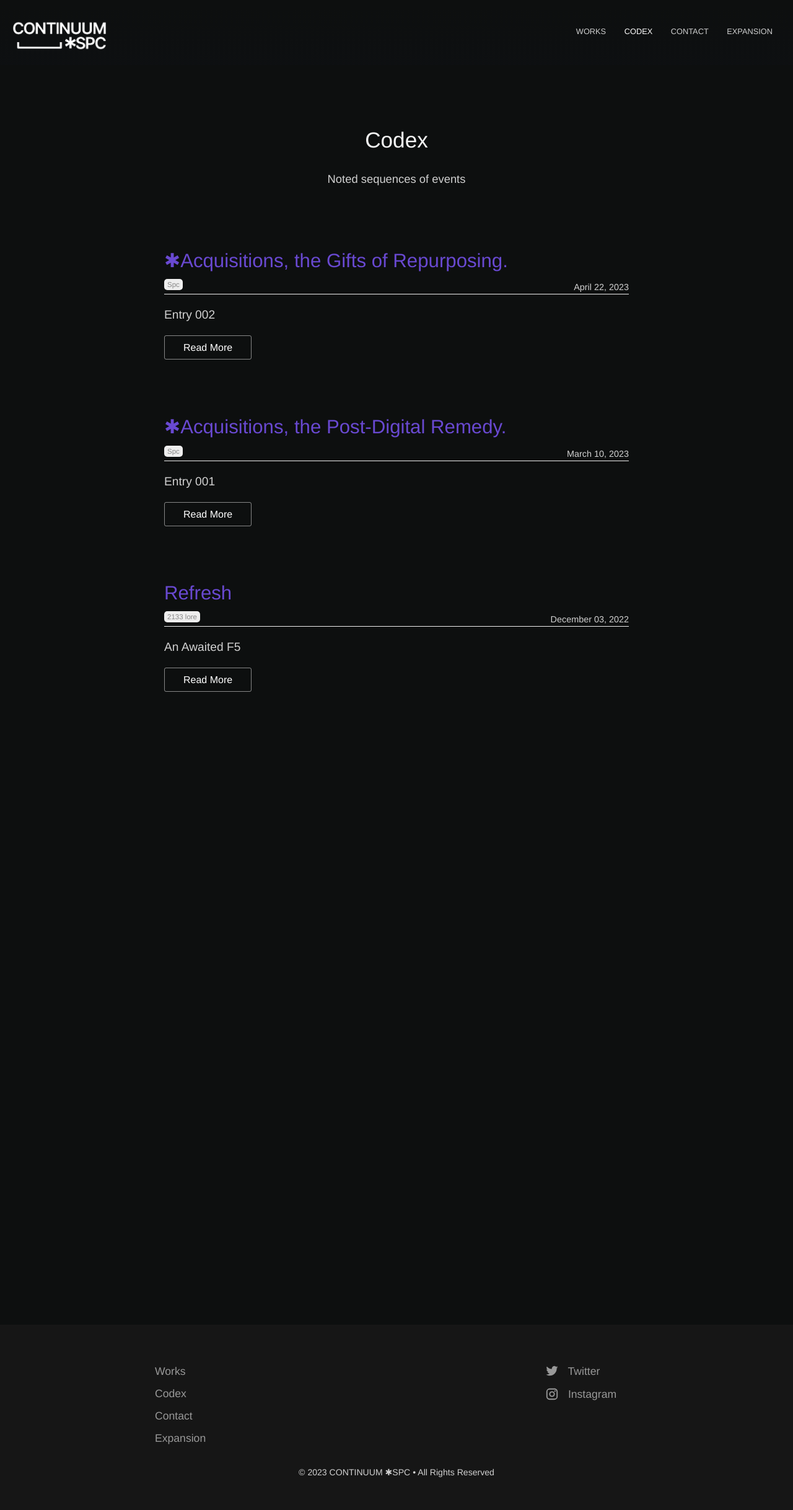
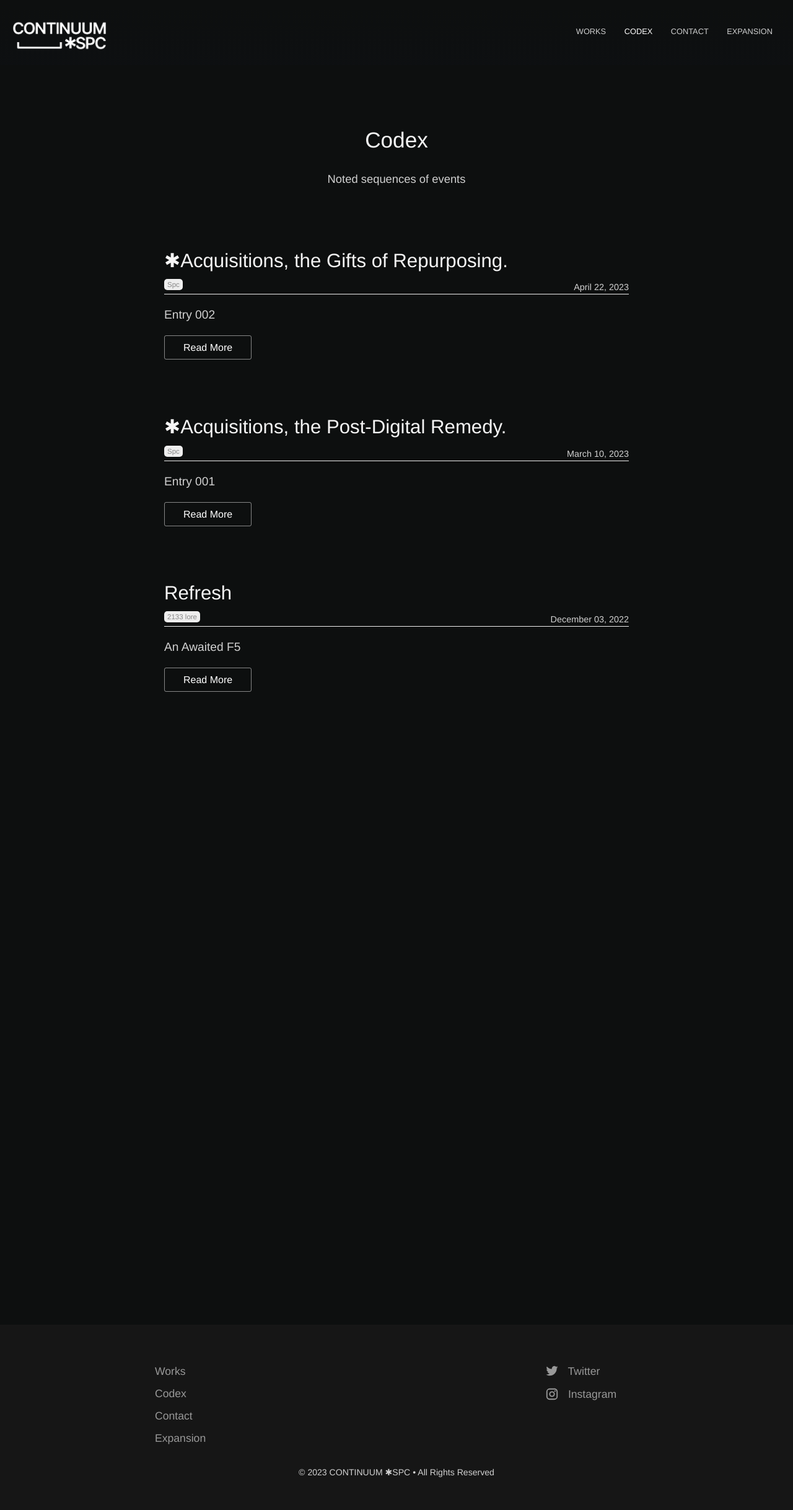
Before and after one commit to Temperedfire/continuum, a Jekyll site: the page built from codex/index.html, in a window 1280 px wide. Shown: the whole page at 62% size. Built offline with Jekyll 4.4.1, drawn with Linux system fonts in a browser that asks for light colours; the list of posts is cut into pages by our own code.

Commit message:
Codex edit

```diff
--- a/_sass/codex.scss
+++ b/_sass/codex.scss
@@ -27,7 +27,7 @@
 	h3 {
 		margin: 0;
 		a {
-			color: #6949D1;
+			color: #f5f5f5;
 			text-decoration: none;
 			font-weight: normal;
 			font-size: 1.3em;
```
